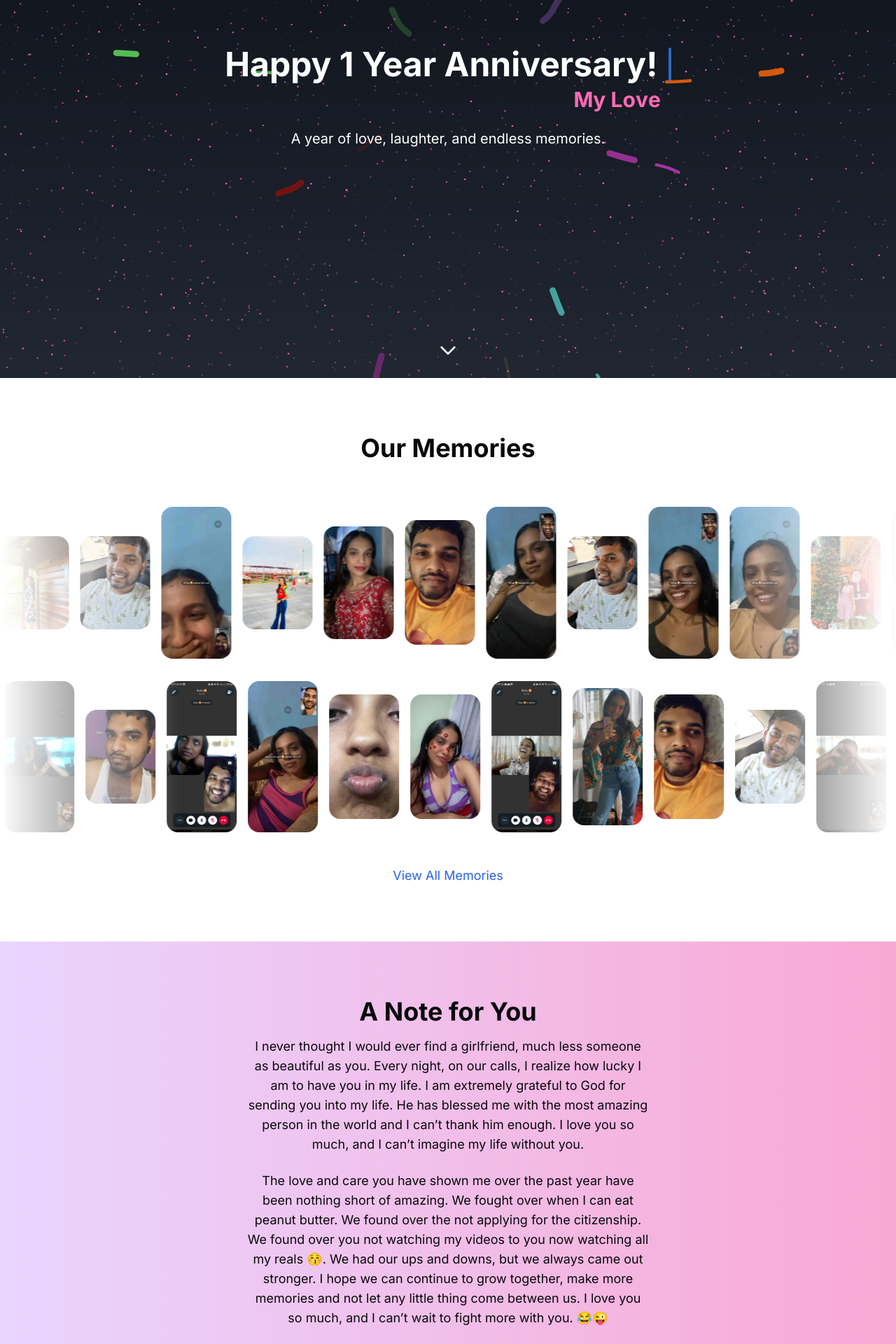
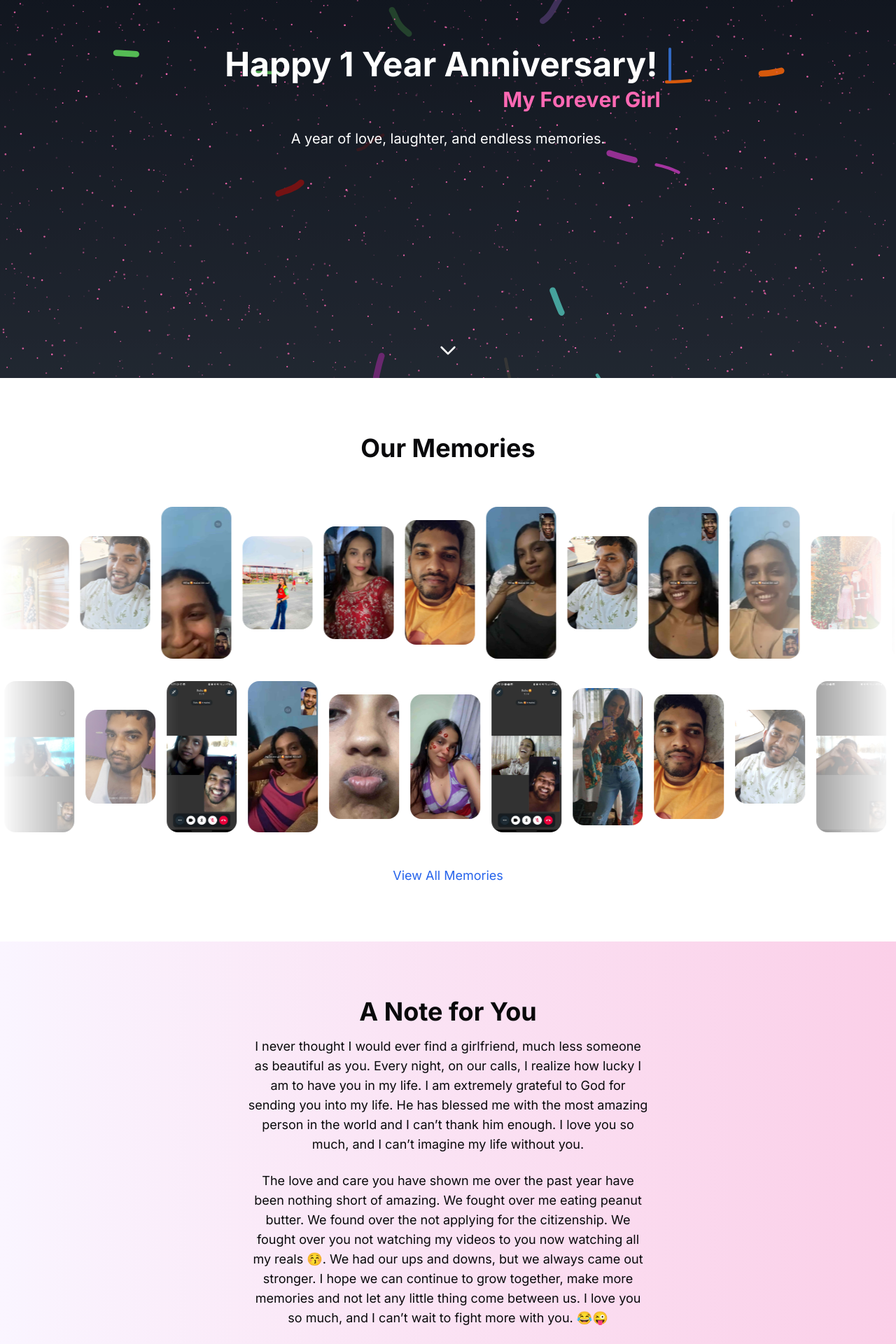
Before and after one commit to david-randoll/david-and-ami, a Next.js app: page /anniversary in a window 1280 px wide. Shown: the part 260-2180 px from the top of the page at 70% size. Built offline with nearby package versions, Linux system fonts and the light colour scheme.

Commit message:
refactor for animation delays

```diff
--- /dev/null
+++ b/src/app/(root)/anniversary/layout.tsx
@@ -0,0 +1,14 @@
+import { Metadata } from "next";
+
+export const metadata: Metadata = {
+    title: "Happy Anniversary, Amisha",
+    description: "Happy Anniversary, Amisha! Here's to many more years of love and happiness.",
+};
+
+export default function AnniversaryLayout({
+    children,
+}: Readonly<{
+    children: React.ReactNode;
+}>) {
+    return <div>{children}</div>;
+}
--- a/src/components/anniversary/Hero.tsx
+++ b/src/components/anniversary/Hero.tsx
@@ -23,7 +23,14 @@ const typeWriterWords = [
     },
 ];
 
-const flipWords = ["", "My Love", "My Forever Girl", "My Entire Future"];
+const flipWords = [
+    "My Love",
+    "My Forever Girl",
+    "Lilawattie Momma",
+    "Mother of my 25 kids",
+    "My Entire Future",
+    "My Everything",
+];
 
 const ScrollIndicator = () => {
     return (
@@ -55,6 +62,8 @@ const Hero = () => {
                         <div className="flex flex-col items-center justify-center">
                             <TypewriterEffectSmooth words={typeWriterWords} />
                             <FlipWords
+                                duration={2000}
+                                delay={3000}
                                 className="text-[#FF69B4] text-xl lg:text:2xl xl:text-3xl font-bold place-self-end"
                                 words={flipWords}
                             />
--- a/src/components/anniversary/NoteForYou.tsx
+++ b/src/components/anniversary/NoteForYou.tsx
@@ -2,7 +2,7 @@ import React from "react";
 
 const NoteForYou = () => {
     return (
-        <section className="py-20 px-6 bg-gradient-to-r from-purple-200 to-pink-300 text-center">
+        <section className="py-20 px-6 bg-gradient-to-r from-purple-50 to-pink-200 text-center">
             <h2 className="text-4xl font-bold mb-4">A Note for You</h2>
             <p className="max-w-xl mx-auto text-lg">
                 I never thought I would ever find a girlfriend, much less someone as beautiful as you. Every night, on
@@ -12,10 +12,10 @@ const NoteForYou = () => {
             </p>
             <p className="max-w-xl mx-auto text-lg my-6">
                 The love and care you have shown me over the past year have been nothing short of amazing. We fought
-                over when I can eat peanut butter. We found over the not applying for the citizenship. We found over you
-                not watching my videos to you now watching all my reals 😚. We had our ups and downs, but we always came
-                out stronger. I hope we can continue to grow together, make more memories and not let any little thing
-                come between us. I love you so much, and I can’t wait to fight more with you. 😂😜
+                over me eating peanut butter. We found over the not applying for the citizenship. We fought over you not
+                watching my videos to you now watching all my reals 😚. We had our ups and downs, but we always came out
+                stronger. I hope we can continue to grow together, make more memories and not let any little thing come
+                between us. I love you so much, and I can’t wait to fight more with you. 😂😜
             </p>
             <p className="max-w-xl mx-auto text-lg">
                 I can’t believe it’s been a year already. You’ve made every moment special, and I’m so grateful to have
--- a/src/components/ui/flip-words.tsx
+++ b/src/components/ui/flip-words.tsx
@@ -3,17 +3,17 @@ import React, { useCallback, useEffect, useRef, useState } from "react";
 import { AnimatePresence, motion, LayoutGroup } from "framer-motion";
 import { cn } from "@/lib/utils";
 
-export const FlipWords = ({
-  words,
-  duration = 3000,
-  className,
-}: {
+interface FlipWordsProps {
     words: string[];
     duration?: number;
+    delay?: number;
     className?: string;
-}) => {
+}
+
+export const FlipWords = ({ words, duration = 1000, delay = 0, className }: FlipWordsProps) => {
     const [currentWord, setCurrentWord] = useState(words[0]);
     const [isAnimating, setIsAnimating] = useState<boolean>(false);
+    const [isDelayComplete, setIsDelayComplete] = useState<boolean>(false);
 
     // thanks for the fix Julian - https://github.com/Julian-AT
     const startAnimation = useCallback(() => {
@@ -23,18 +23,30 @@ export const FlipWords = ({
     }, [currentWord, words]);
 
     useEffect(() => {
-    if (!isAnimating)
+        if (!isDelayComplete) {
+            const delayTimeout = setTimeout(() => {
+                setIsDelayComplete(true);
+            }, delay);
+
+            return () => clearTimeout(delayTimeout);
+        }
+
+        if (!isAnimating && isDelayComplete) {
             setTimeout(() => {
                 startAnimation();
             }, duration);
-  }, [isAnimating, duration, startAnimation]);
+        }
+    }, [isAnimating, isDelayComplete, duration, startAnimation]);
+
+    if (!isDelayComplete) {
+        return null;
+    }
 
     return (
         <AnimatePresence
             onExitComplete={() => {
                 setIsAnimating(false);
-      }}
-    >
+            }}>
             <motion.div
                 initial={{
                     opacity: 0,
@@ -61,8 +73,7 @@ export const FlipWords = ({
                     "z-10 inline-block relative text-left text-neutral-900 dark:text-neutral-100 px-2",
                     className
                 )}
-        key={currentWord}
-      >
+                key={currentWord}>
                 {/* edit suggested by Sajal: https://x.com/DewanganSajal */}
                 {currentWord.split(" ").map((word, wordIndex) => (
                     <motion.span
@@ -73,8 +84,7 @@ export const FlipWords = ({
                             delay: wordIndex * 0.3,
                             duration: 0.3,
                         }}
-            className="inline-block whitespace-nowrap"
-          >
+                        className="inline-block whitespace-nowrap">
                         {word.split("").map((letter, letterIndex) => (
                             <motion.span
                                 key={word + letterIndex}
@@ -84,8 +94,7 @@ export const FlipWords = ({
                                     delay: wordIndex * 0.3 + letterIndex * 0.05,
                                     duration: 0.2,
                                 }}
-                className="inline-block"
-              >
+                                className="inline-block">
                                 {letter}
                             </motion.span>
                         ))}
```
Lines whose indentation alone changed are shown as unchanged.
